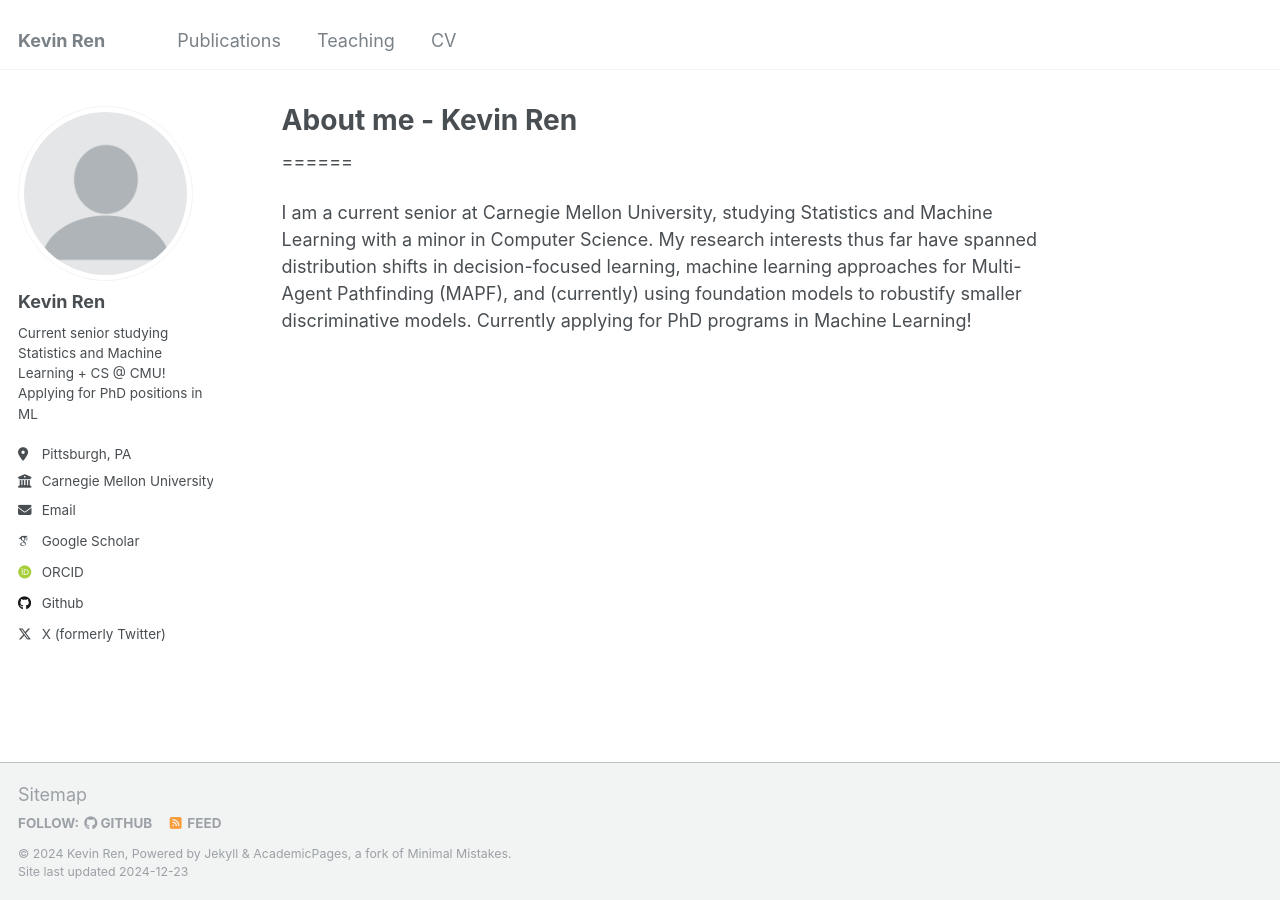
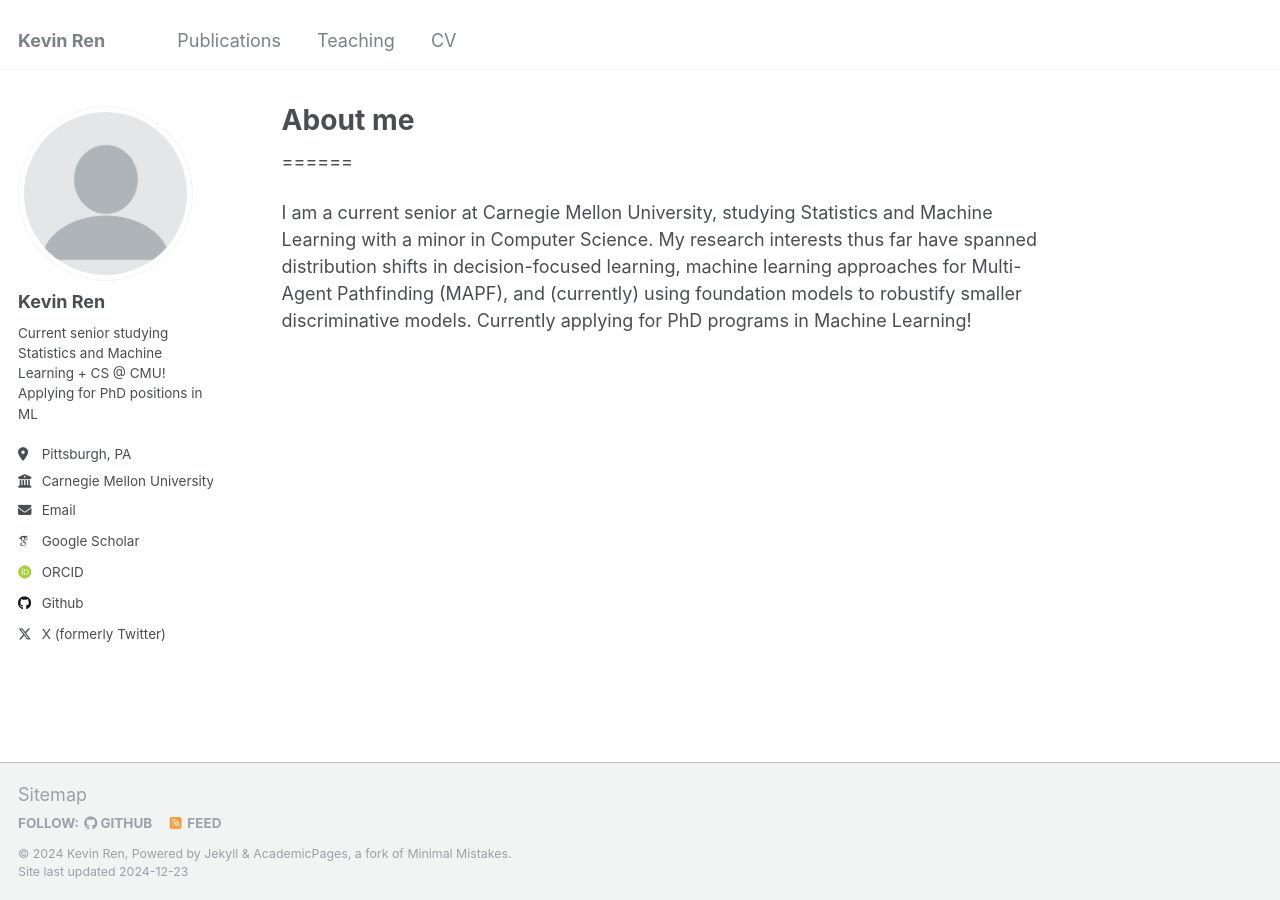
Before and after one commit to renkevin9/renkevin9.github.io, a Jekyll site: the page built from _pages/about.md, in a window 1280 px wide. Built offline with Jekyll 4.4.1, drawn with Linux system fonts in a browser that asks for light colours; some web fonts are replaced.

Commit message:
remove name from title

```diff
--- a/_pages/about.md
+++ b/_pages/about.md
@@ -1,6 +1,6 @@
 ---
 permalink: /
-title: "About me - Kevin Ren"
+title: "About me"
 author_profile: true
 redirect_from:
   - /about/
```
Also changed, not shown: files/teaching.md (+1 -1 lines).
